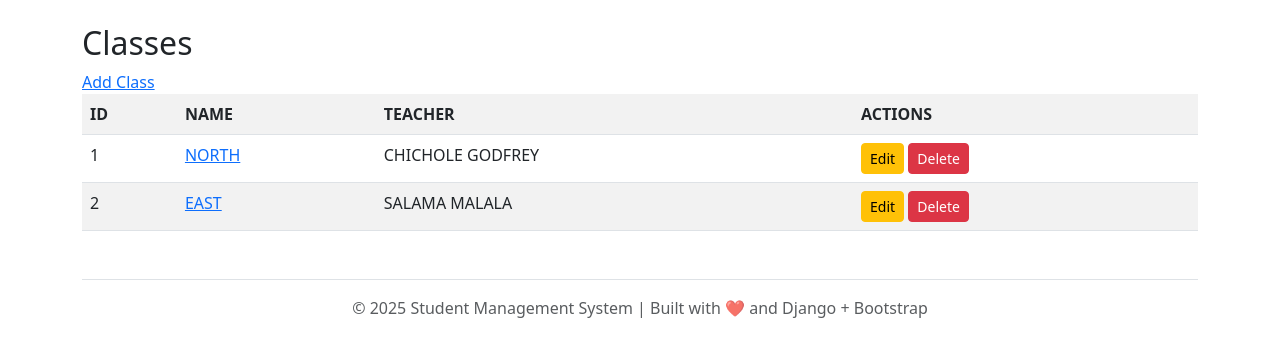
After one commit to ivyadisa/capstone, a Django app: page /student/classes/ in a window 1280 px wide. The commit adds this page. Shown: the top 357 px of the page. Run offline with Django 5.2, Linux system fonts and the light colour scheme; data comes from the database, SQL or seed files in the repository; both versions use the stored data as it was after the commit.

Commit message:
Add class models and api urls

```diff
--- a/studentms/student/models.py
+++ b/studentms/student/models.py
@@ -33,3 +33,11 @@ class Teacher(models.Model):
 
     def __str__(self):
         return f"{self.first_name} {self.last_name} ({self.staff_number})"
+
+
+class Class(models.Model):
+    name = models.CharField(max_length=50, unique=True)
+    teacher = models.ForeignKey(Teacher, on_delete=models.SET_NULL, null=True, related_name="classes")
+
+    def __str__(self):
+        return self.name
--- a/studentms/student/templates/dashboard.html
+++ b/studentms/student/templates/dashboard.html
@@ -52,7 +52,7 @@
         <a href="#">🏠 Home</a>
         <a href="{% url 'student_list' %}">🎓 Students</a>
         <a href="{% url 'teacher_list' %}">👩‍🏫 Teachers</a>
-        <a href="#">📚 Classes</a>
+        <a href="{% url 'class_list' %}">📚 Classes</a>
         <a href="#">💰 Fees</a>
         <a href="{% url 'logout' %}">🚪 Logout</a>
     </div>
--- /dev/null
+++ b/studentms/student/templates/student/class_list.html
@@ -0,0 +1,25 @@
+{% extends 'base.html' %}
+{% block content %}
+
+<h2>Classes</h2>
+
+<a href="{% url 'class_create' %}" class="btn-primary mb-3"> Add Class </a>
+
+<table class="table table-striped">
+    <tr>
+        <th>ID</th><th>NAME</th><th>TEACHER</th><th>ACTIONS</th>
+    </tr>
+
+    {% for class in classes %}
+    <tr>
+        <td>{{ class.id }}</td>
+        <td><a href="{%url 'class_detail' class.id %}">{{ class.name }}</a></td>
+        <td>{{ class.teacher.first_name }} {{ class.teacher.last_name }}</td>
+        <td>
+            <a href="{% url 'class_update' class.id %}" class="btn btn-sm btn-warning">Edit</a>
+            <a href="{% url 'class_delete' class.id %}" class="btn btn-sm btn-danger">Delete</a>
+        </td>
+    </tr>
+    {% endfor %}
+</table>
+{% endblock %}
--- a/studentms/student/urls.py
+++ b/studentms/student/urls.py
@@ -6,7 +6,7 @@ urlpatterns = [
     # user authentication
     path('signup/', views.signup_views, name='signup'),
     path('login/', views.login_views, name ='login'),
-    path('logout', views.logout_view, name ='logout'),
+    path('logout/', views.logout_view, name ='logout'),
     path('dashboard/', views.dashboard_view, name='dashboard'),
 
     # students urls
@@ -23,5 +23,24 @@ urlpatterns = [
     path('teachers/<int:pk>/edit/', views.teacher_update, name='teacher_update'),
     path('teachers/<int:pk>/delete/', views.teacher_delete, name='teacher_delete'),
 
+    # Class urls
+    path('classes/', views.class_list, name='class_list'),
+    path('classes/<int:pk>/', views.class_detail, name='class_detail'),
+    path('classes/add/', views.class_create, name='class_create'),
+    path('classes/<int:pk>/edit/', views.class_update, name='class_update'),
+    path('classes/<int:pk>/delete/', views.class_delete, name='class_delete'),
+
+    # API Endpoints
+    path('api/students/', views.StudentListCreateAPI.as_view(), name='student_api_list'),
+    path('api/students/<int:pk>/', views.StudentRetrieveUpdateDeleteAPI.as_view(), name='student_api_detail'),
+
+    path('api/teachers/', views.TeacherListCreateAPI.as_view(), name='teacher_api_list'),
+    path('api/teachers/<int:pk>/', views.TeacherRetrieveUpdateDeleteAPI.as_view(), name='teacher_api_detail'),
+
+    path('api/classes/', views.ClassListCreateAPI.as_view(), name='class_api_list'),
+    path('api/classes/<int:pk>/', views.ClassRetrieveUpdateDeleteAPI.as_view(), name='class_api_detail'),
+
+
+
 
 ]
--- a/studentms/student/views.py
+++ b/studentms/student/views.py
@@ -1,5 +1,5 @@
 from django.shortcuts import render, redirect
-from .models import Student, Teacher
+from .models import Student, Teacher, Class
 from django.contrib.auth import authenticate, login, logout
 from django.contrib.auth.models import User
 from django.contrib import messages
@@ -7,8 +7,10 @@ from django.contrib.auth.forms import UserCreationForm
 from django.contrib.auth import login
 from django.contrib.auth.decorators import login_required
 from django.contrib.auth.forms import AuthenticationForm
-from .forms import StudentForm, TeacherForm
+from .forms import StudentForm, TeacherForm, ClassForm
 from django.shortcuts import get_object_or_404
+from rest_framework import generics
+from .serializers import StudentSerializer, TeacherSerializer, ClassSerializer
 
 
 # Create your views here.
@@ -97,6 +99,15 @@ def student_delete(request, pk):
         return redirect('student_list')
     return render(request, 'student/student_confirm_delete.html', {'student': student})
 
+class StudentListCreateAPI(generics.ListCreateAPIView):
+    queryset = Student.objects.all()
+    serializer_class = StudentSerializer
+
+class StudentRetrieveUpdateDeleteAPI(generics.RetrieveUpdateDestroyAPIView):
+    queryset = Student.objects.all()
+    serializer_class = StudentSerializer
+
+
 # Teachers Views
 def teacher_list(request):
     teachers = Teacher.objects.all()
@@ -133,3 +144,57 @@ def teacher_delete(request, pk):
         teacher.delete()
         return redirect('teacher_list')
     return render(request, 'student/teacher_confirm_delete.html', {'teacher': teacher})
+
+class TeacherListCreateAPI(generics.ListCreateAPIView):
+    queryset = Teacher.objects.all()
+    serializer_class = TeacherSerializer
+
+class TeacherRetrieveUpdateDeleteAPI(generics.RetrieveUpdateDestroyAPIView):
+    queryset = Teacher.objects.all()
+    serializer_class = TeacherSerializer
+
+    # classes
+def class_list(request):
+    classes = Class.objects.all()
+    return render(request, 'student/class_list.html', {'classes':classes})
+
+def class_detail(request, pk):
+    class_obj = get_object_or_404(Class, pk=pk)
+    return render (request, 'student/class_detail.html', {'class_obj': class_obj})
+
+def class_create(request):
+    if request.method == "POST":
+        form = ClassForm (request.POST)
+        if form.is_valid():
+            form.save()
+            return redirect('class_list')
+    else:
+        form = ClassForm()
+    return render (request, 'student/class_form.html', {'form':form})
+
+def class_update(request, pk):
+    class_obj = get_object_or_404(Class, pk=pk )
+    if request.method == "POST":
+        form = ClassForm(request.POST, instance= class_obj)
+        if form.is_valid():
+            form.save()
+            return redirect('class_detail', pk=class_obj.pk)
+    else:
+        form = ClassForm(instance= class_obj)
+    return render( request, 'student/class_form.html', {'form': form})
+
+def class_delete(request, pk):
+    class_obj= get_object_or_404(Class, pk )
+    if request.method == "POST":
+        class_obj.delete()
+        return redirect('class_list')
+
+    return render(request, 'student/class_confirm_delete.html', {'class_obj': class_obj})
+
+class ClassListCreateAPI(generics.ListCreateAPIView):
+    queryset = Class.objects.all()
+    serializer_class = ClassSerializer
+
+class ClassRetrieveUpdateDeleteAPI(generics.RetrieveUpdateDestroyAPIView):
+    queryset = Class.objects.all()
+    serializer_class = ClassSerializer
--- a/studentms/studentms/settings.py
+++ b/studentms/studentms/settings.py
@@ -25,6 +25,7 @@ INSTALLED_APPS = [
     'django.contrib.sessions',
     'django.contrib.messages',
     'django.contrib.staticfiles',
+    'rest_framework',
     'student',
 ]
 
```
Also changed, not shown: studentms/student/forms.py (+8 -2 lines), studentms/student/serializers.py (+6 -1 lines), studentms/student/templates/student/class_detail.html (added, +33 -0 lines), studentms/student/templates/student/class_form.html (added, +13 -0 lines), studentms/db.sqlite3, studentms/student/migrations/0003_class.py (added).
